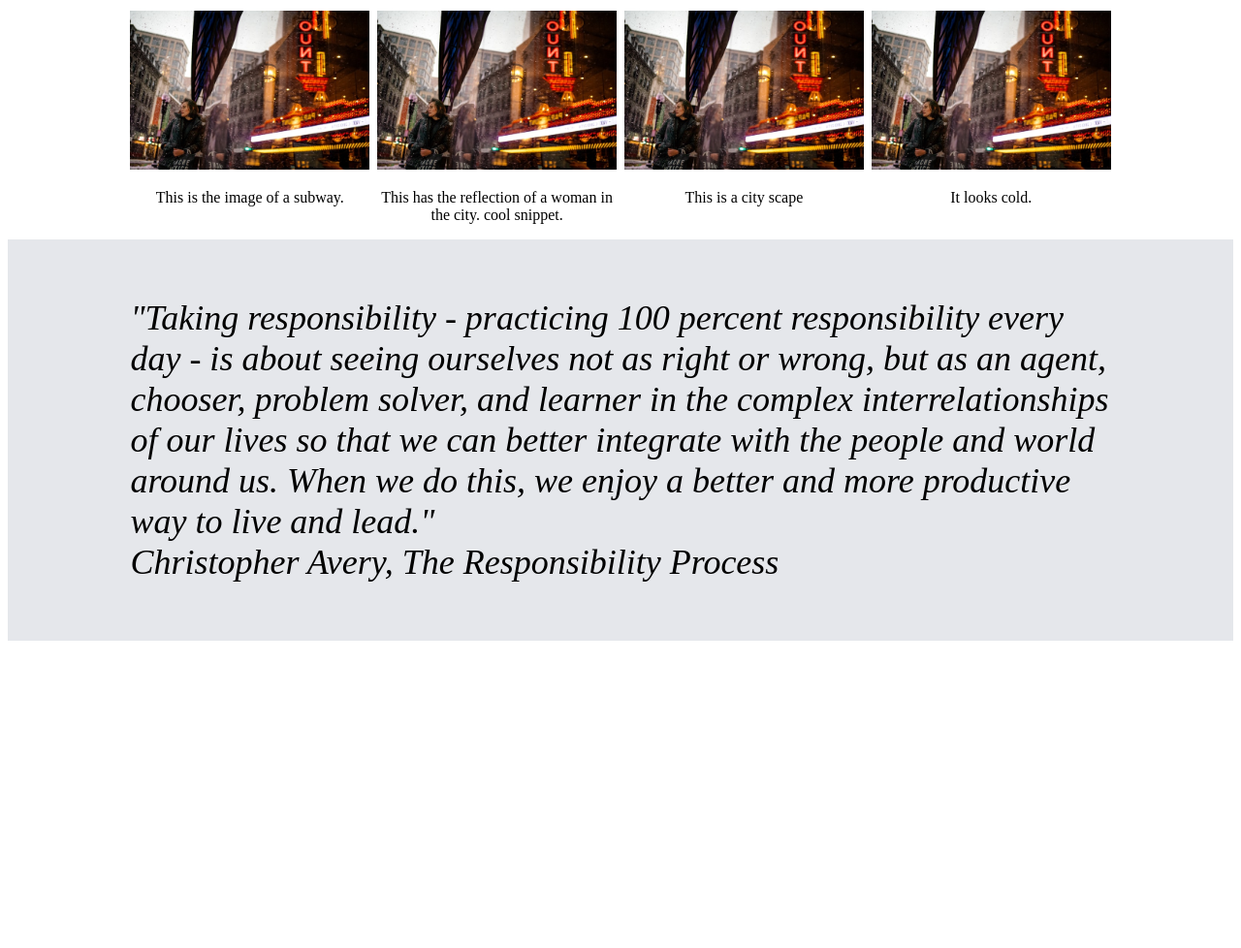
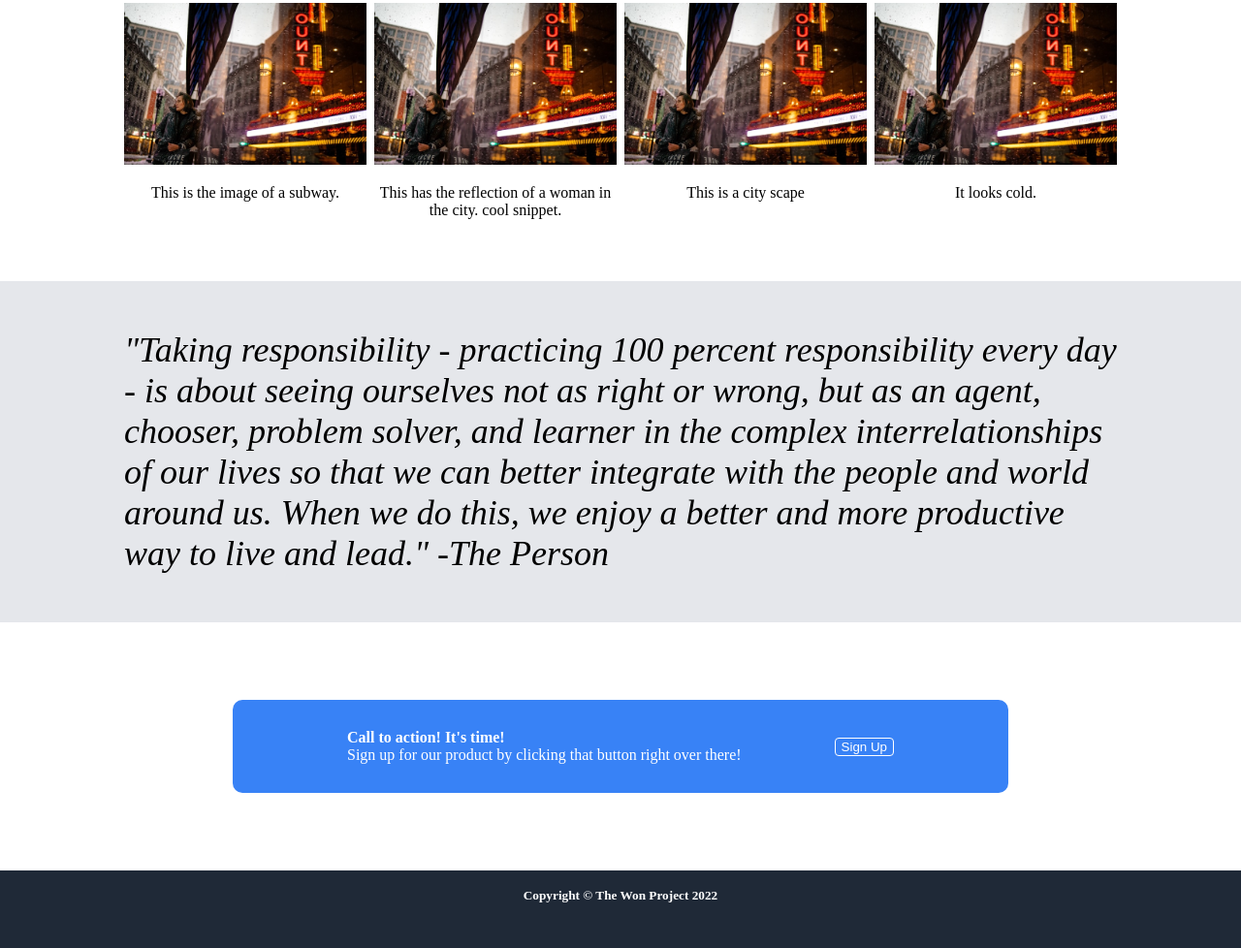
Before and after one commit to donwon91/firstproject, a plain HTML site: page index.html in a window 1280 px wide. Shown: the part 511-1489 px from the top of the page at 97% size. Before the commit the page ends 1180 px from the top, so only its background shows below. Drawn offline with Linux system fonts and the light colour scheme.

Commit message:
Ver1 of Finished Project. Will need to change photos eventually and fix quote

```diff
--- a/index.html
+++ b/index.html
@@ -7,7 +7,8 @@
     <meta name="viewport" content="width=device-width, initial-scale=1.0">
     <title>First Project</title>
 </head>
-<body>
+<body
+    <div class="Webpage">
     <div class="header">
         <div class="logo">
             Header Logo
@@ -55,15 +56,37 @@
             </div>
         </div>
 
-            <div class="action">
+            <div class="quotation">
                 <div class="quotediv"><cite class="quote">"Taking responsibility - practicing 100 percent responsibility every day
                                      - is about seeing ourselves not as right or wrong, but as an agent, chooser,
                                       problem solver, and learner in the complex interrelationships of our lives so
                                       that we can better integrate with the people and world around us. When we do this,
-                                      we enjoy a better and more productive way to live and lead." <br>
-                                      Christopher Avery, The Responsibility Process </cite></div>
+                                      we enjoy a better and more productive way to live and lead." -The Person<br>
+                                      </cite></div>
             </div>
     </div>
+    <div class="action">
+        <div class="calltoaction">
+            <p><strong>Call to action! It's time!</strong><br>
+            Sign up for our product by clicking that button right over there!</p>
+            <div class="action-buton">
+                <a href="https://www.google.com"><button class="SignUpButton">Sign Up</button></a>
+            </div>
+        </div>
+
+
+
+
+    </div>
+
+    <div class="footer">
+        <h5>Copyright &#169 The Won Project 2022</h5>
+
+
+    </div>
+    </div>
+
+
 
 
 
--- a/style.css
+++ b/style.css
@@ -1,15 +1,73 @@
+.Webpage{
+    margin: auto;
+}
+
+
+.footer{
+    display: inline-block;
+    background-color: #1F2937;
+    text-align: center;
+    height: 5em;
+    color: white;
+    width: 100%;
+    margin-bottom: 0px;
+    padding: 0px;
+    line-height: .45em;
+
+}
+
+
+/* Below is Call to Action styling */
+
 .action{
+    display: flex;
+    justify-content: center;
+    margin: 5em;
+
+
+}
+
+.calltoaction{
+    display: flex;
+    background-color: #3882F6;
+    align-items: center;
+    justify-content: center;
+    gap: 6em;
+    color: white;
+    padding: 0px;
+    width: 50em;
+    height: 6em;
+    border-radius: 10px;
+}
+
+.SignUpButton{
+    background-color: #3882F6;
+    border-radius: 4px;
+    color: white;
+    border-color: white;
+    border-style: solid;
+    border-width: thin;
+
+
+}
+
+/* Below is Quote styling */
+
+
+.quotation{
     display: flex;
     justify-content: center;
     align-items: center;
     background-color: #E5E7EB;
+    margin: 3em 0;
 
 }
 
 .quotediv{
     background-color: #E5E7EB;
     width: 80%;
-    padding: 60px 0;
+    height: 80%;
+    padding: 50px 0;
 
 
 }
@@ -17,6 +75,7 @@
 .quote{
     font-style: italic;
     font-size: 36px;
+
 
 
 }
@@ -127,6 +186,8 @@ h1{
     background-color: #3882F6;
     border-radius: 10px;
     color: white;
+    padding: 7px;
+    width: 8em;
 }
 .hero-left{
     width: 40%;
```
